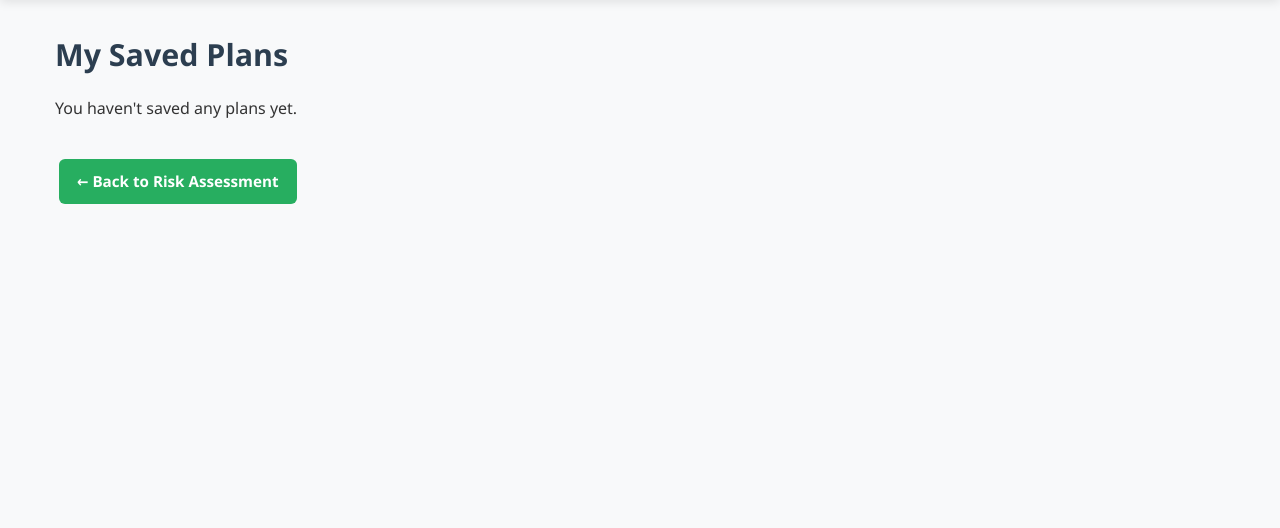
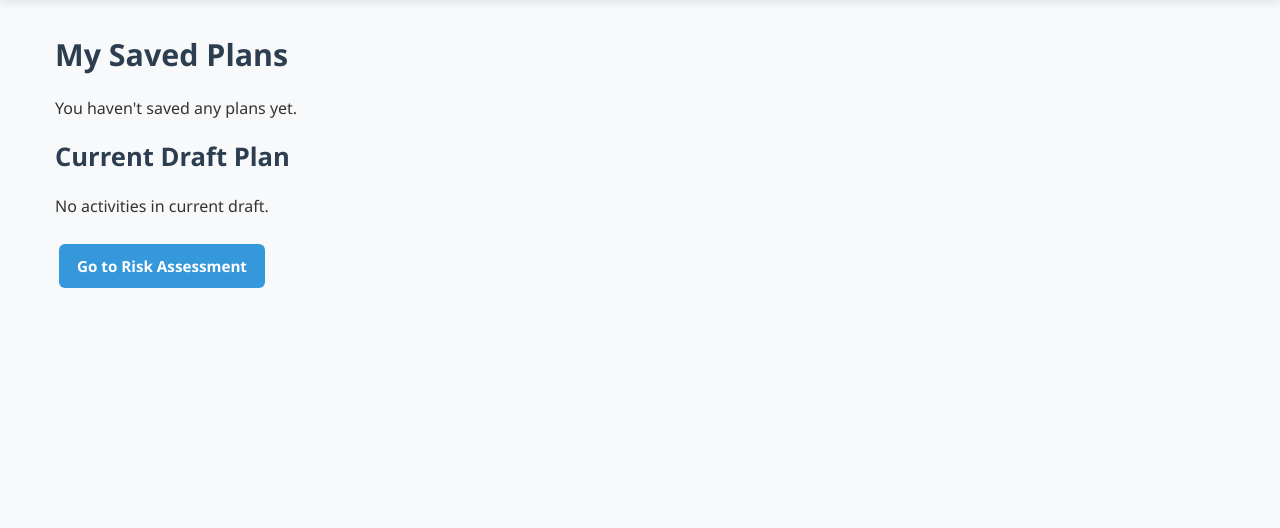
Before and after one commit to jim-kinter/csat-construction-safety-analytics-tool, a Django app: page /my-plans/ in a window 1280 px wide. Shown: the part 92-620 px from the top of the page. Run offline with Django 5.2, Linux system fonts and the light colour scheme; the visitor is signed in with stand-in values (Sample User, id 1); data that the repository does not hold is empty.

```diff
--- a/csat_app/templates/csat_app/my_plans.html
+++ b/csat_app/templates/csat_app/my_plans.html
@@ -5,36 +5,39 @@
 {% block content %}
 <h1>My Saved Plans</h1>
 
-{% if plans %}
-<table class="table-wrapper">
-    <table>
-        <thead>
-            <tr>
-                <th>Name</th>
-                <th>Saved On</th>
-                <th>Activities</th>
-                <th>Action</th>
-            </tr>
-        </thead>
-        <tbody>
-            {% for plan in plans %}
-            <tr>
-                <td><strong>{{ plan.name }}</strong></td>
-                <td>{{ plan.created_at|date:"M d, Y H:i" }}</td>
-                <td>{{ plan.activities_json|length }} activities</td>
-                <td>
-                    <a href="{% url 'load_plan' plan.id %}" class="btn btn-primary btn-sm">Load</a><a href="{% url 'generate_briefing' plan.id %}" class="btn btn-primary">Generate Daily Safety Briefing</a>
-                </td>
-            </tr>
-            {% endfor %}
-        </tbody>
-    </table>
-</table>
+<!-- Saved Plans (from DB) -->
+{% if saved_plans %}
+    <h2>Saved Plans</h2>
+    <ul class="list-group mb-4">
+    {% for plan in saved_plans %}
+        <li class="list-group-item d-flex justify-content-between align-items-center">
+            <div>
+                <strong>{{ plan.name }}</strong>
+                <small class="text-muted">(created {{ plan.created_at|date:"M d, Y" }})</small>
+            </div>
+            <a href="{% url 'load_plan' plan.id %}" class="btn btn-primary btn-sm">Load Plan</a>
+        </li>
+    {% endfor %}
+    </ul>
 {% else %}
-<p>You haven't saved any plans yet.</p>
+    <p>You haven't saved any plans yet.</p>
 {% endif %}
 
-<p style="margin-top: 30px;">
-    <a href="{% url 'risk_assessment' %}" class="btn btn-success">← Back to Risk Assessment</a>
-</p>
+<!-- Current Draft Plan (from session) -->
+<h2>Current Draft Plan</h2>
+{% if activities %}
+    <p>You have {{ activities|length }} activities in your current draft:</p>
+    <ul class="list-group mb-4">
+    {% for act in activities %}
+        <li class="list-group-item">
+            {{ act.name }} ({{ act.height }} ft, {{ act.month }}, {{ act.state }}, crew: {{ act.crew }})
+        </li>
+    {% endfor %}
+    </ul>
+    <a href="{% url 'risk_assessment' %}" class="btn btn-success">Back to Risk Assessment</a>
+{% else %}
+    <p>No activities in current draft.</p>
+    <a href="{% url 'risk_assessment' %}" class="btn btn-primary">Go to Risk Assessment</a>
+{% endif %}
+
 {% endblock %}
--- a/csat_app/views.py
+++ b/csat_app/views.py
@@ -218,10 +218,9 @@ def save_plan(request):
             messages.error(request, "No activities to save.")
             return redirect('risk_assessment')
 
-        # Save without requiring login — use session ID as identifier
         SavedPlan.objects.create(
             name=plan_name,
-            created_by=request.user,  # no user required
+            created_by=request.user,
             activities_json=activities
         )
 
@@ -459,6 +458,7 @@ def analytics_dashboard(request):
             weather = 'Hot' if act.get('month') in ['June','July','August'] and act.get('state') in ['TX','FL','AZ','GA','LA'] else 'Clear'
 
             try:
+                # print("Calling OpenAI with prompt for activity:", act.get('name'))
                 response = client.chat.completions.create(
                     model="gpt-4o",
                     messages=[
@@ -477,7 +477,9 @@ def analytics_dashboard(request):
                     temperature=0.3
                 )
                 mitigation = response.choices[0].message.content.strip().replace('\n', '<br>')
-            except:
+                # print("OpenAI Response received:", mitigation)
+            except Exception as e:
+                # print("OpenAI call failed:", str(e))
                 mitigation = "• Immediate job hazard analysis required<br>• Apply hierarchy of controls<br>• Consult site safety officer"
 
             # Build hover tooltip
```
